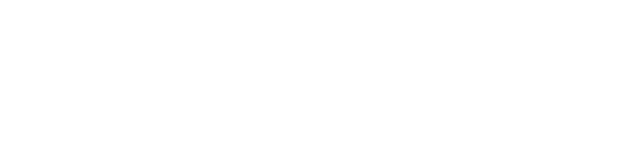
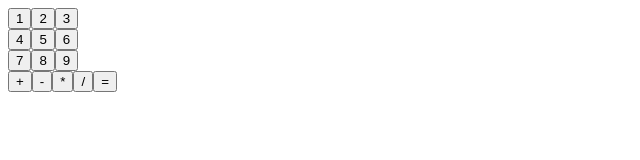
Before and after one commit to lucasr42/calculator, a plain HTML site: page index.html in a window 1280 px wide. Shown: the whole page, without its empty margins (0-640 px from the left). Drawn offline with Linux system fonts and the light colour scheme.

Commit message:
Built the calculator board with numbers and operators

```diff
--- a/calculator.js
+++ b/calculator.js
@@ -0,0 +1,53 @@
+const validateNum = (num) => {
+    console.log("num: ", num);
+    // if (num || Number.isNaN(num)) {
+    //     return "ERROR";
+    // }
+    return (num && Number.isNaN(num));
+}
+const add = (num1, num2) => {
+    if (validateNum(num1) || validateNum(num2)) return "ERROR";
+    console.log(num1, num2, num1+num2);
+    return num1 + num2;
+};
+
+const subtract = (num1, num2) => {
+    return num1 - num2;
+};
+
+const multiply = (num1, num2) => {
+    return num1 * num2;
+};
+
+const divide = (num1, num2) => {
+    return num1 / num2;
+};
+
+/**
+ * Builds the number pad for users to click numbers
+ * Need to add an eventListener and a function to take the numbers and do something with them
+ */
+const buildNums = () => {
+    let num = 1;
+    const operators = ["+", "-", "*", "/", "="];
+    const numberBoard = document.querySelector("#numberBoard");
+    for (let i = 0; i < 3; i++) {
+        for (let j = 1; j <= 3; j++) {
+            const button = document.createElement("button");
+            button.id = "number";
+            button.textContent = num;
+            numberBoard.appendChild(button);
+            num++;
+        }
+        const lineBreak = document.createElement("br");
+        numberBoard.appendChild(lineBreak);
+    }
+    operators.forEach((operator) => {
+        const operatorButton = document.createElement("button");
+        operatorButton.id = operator;
+        operatorButton.textContent = operator;
+        numberBoard.appendChild(operatorButton);
+    })
+}
+
+buildNums();
--- a/index.html
+++ b/index.html
@@ -10,7 +10,14 @@
 </head>
 
 <body>
-
+    <form>
+        <div id="numberBoard"></div>
+        <!-- <input type="button" id="plus" value="+">
+        <input type="button" id="minus" value="-">
+        <input type="button" id="multiply" value="*">
+        <input type="button" id="divide" value="/">
+        <input type="submit" id="submit" value="="> -->
+    </form>
 </body>
 
 </html>
```
